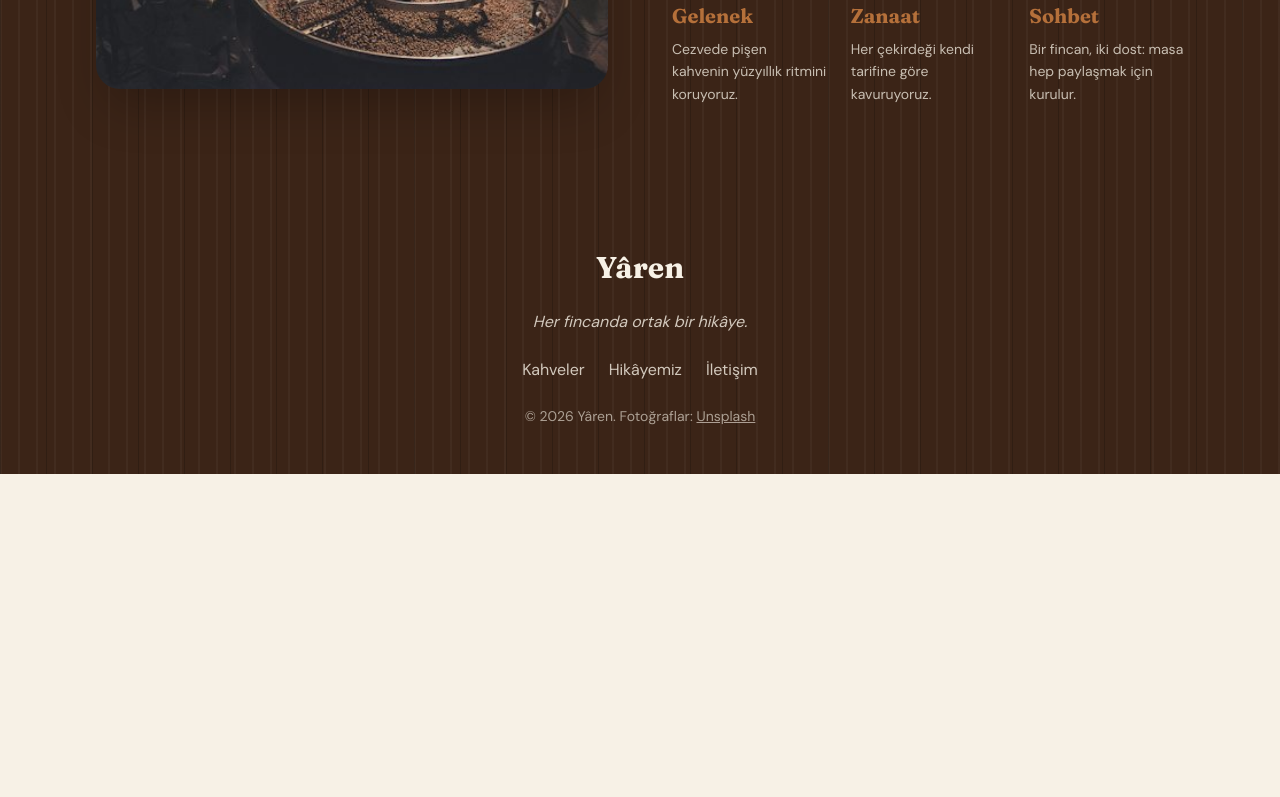
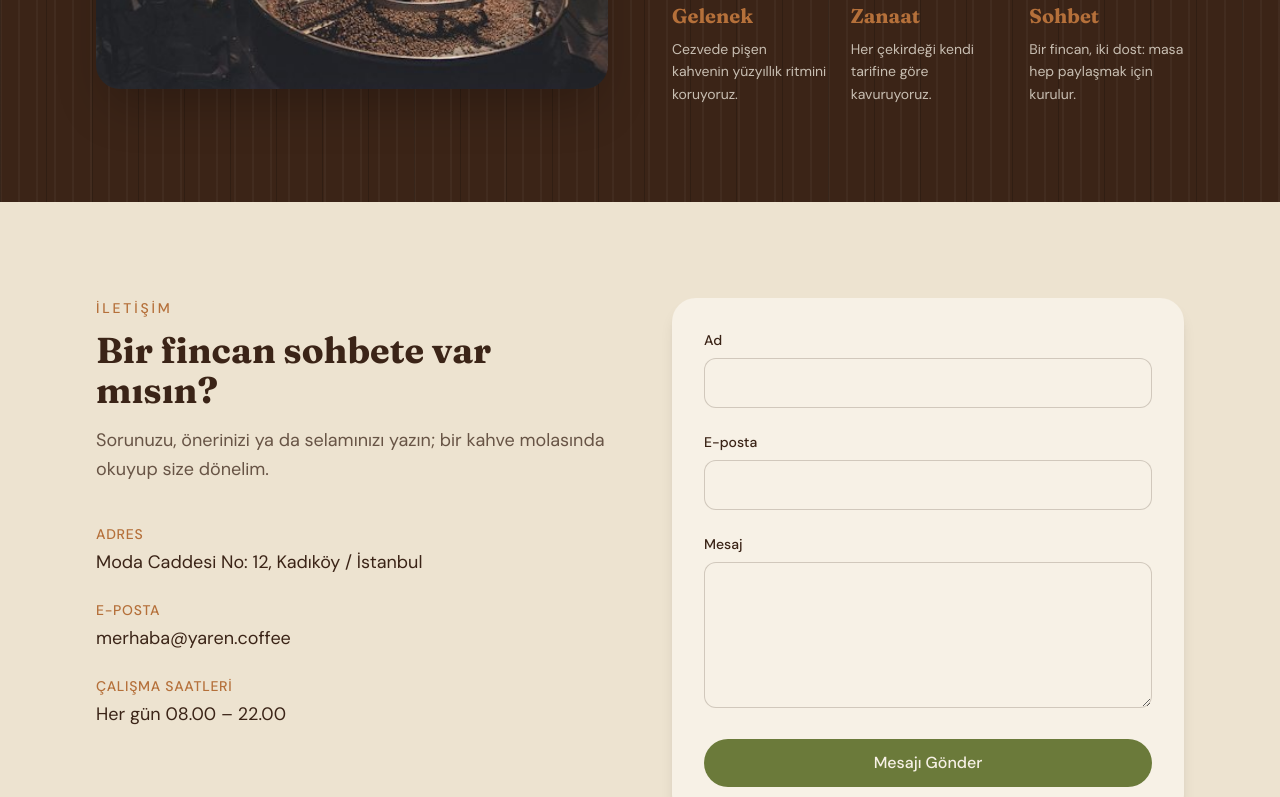
Before and after one commit to eamre/yaren-coffee-one-page, a React (Vite) app: page / in a window 1280 px wide. Shown: the part 2000-2797 px from the top of the page. Before the commit the page ends 2474 px from the top, so only its background shows below. Built offline with nearby package versions, Linux system fonts and the light colour scheme.

Commit message:
feat: add contact section

```diff
--- a/src/App.tsx
+++ b/src/App.tsx
@@ -1,5 +1,6 @@
 import { Footer } from './components/layout/Footer'
 import { Navbar } from './components/layout/Navbar'
+import { Contact } from './components/sections/Contact'
 import { Hero } from './components/sections/Hero'
 import { Products } from './components/sections/Products'
 import { Story } from './components/sections/Story'
@@ -12,6 +13,7 @@ function App() {
         <Hero />
         <Products />
         <Story />
+        <Contact />
       </main>
       <Footer />
     </>
--- /dev/null
+++ b/src/components/sections/Contact.tsx
@@ -0,0 +1,46 @@
+import { CONTACT_INFO } from '../../data/brand'
+import { SECTION_IDS } from '../../data/sections'
+import { Container } from '../ui/Container'
+import { Reveal } from '../ui/Reveal'
+import { SectionHeading } from '../ui/SectionHeading'
+import { ContactForm } from './ContactForm'
+
+const INFO_ITEMS = [
+  { label: 'Adres', value: CONTACT_INFO.address },
+  { label: 'E-posta', value: CONTACT_INFO.email },
+  { label: 'Çalışma saatleri', value: CONTACT_INFO.hours },
+]
+
+export function Contact() {
+  return (
+    <section id={SECTION_IDS.contact} className="bg-sand py-24">
+      <Container className="grid gap-12 lg:grid-cols-2 lg:gap-16">
+        <Reveal>
+          <SectionHeading
+            eyebrow="İletişim"
+            title="Bir fincan sohbete var mısın?"
+            description="Sorunuzu, önerinizi ya da selamınızı yazın; bir kahve molasında okuyup size dönelim."
+            align="left"
+          />
+
+          <dl className="mt-10 space-y-6">
+            {INFO_ITEMS.map(({ label, value }) => (
+              <div key={label}>
+                <dt className="text-sm font-medium tracking-wider text-copper uppercase">
+                  {label}
+                </dt>
+                <dd className="mt-1 text-lg">{value}</dd>
+              </div>
+            ))}
+          </dl>
+        </Reveal>
+
+        <Reveal delayMs={150}>
+          <div className="rounded-3xl bg-cream p-6 shadow-lg sm:p-8">
+            <ContactForm />
+          </div>
+        </Reveal>
+      </Container>
+    </section>
+  )
+}
```
